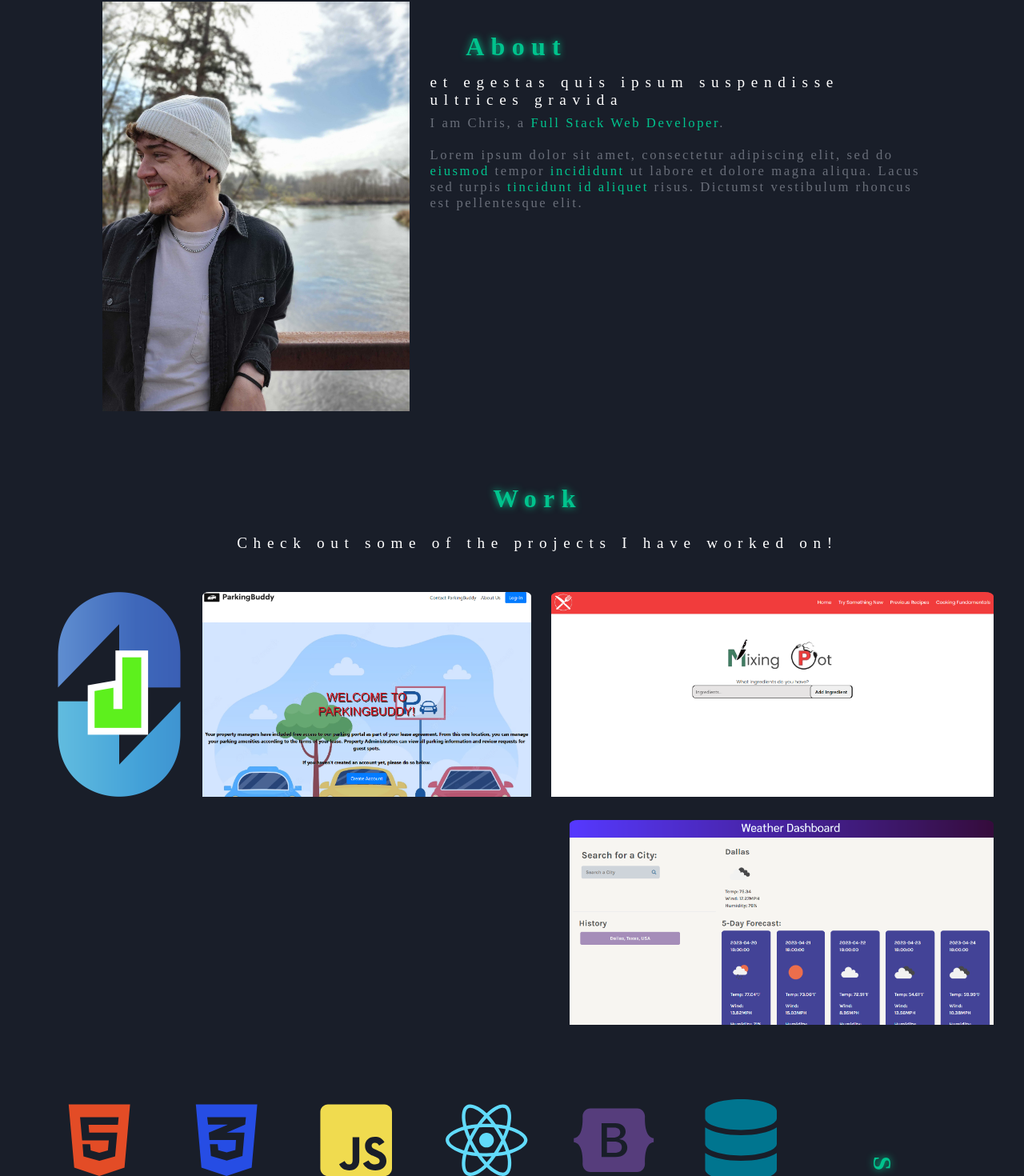
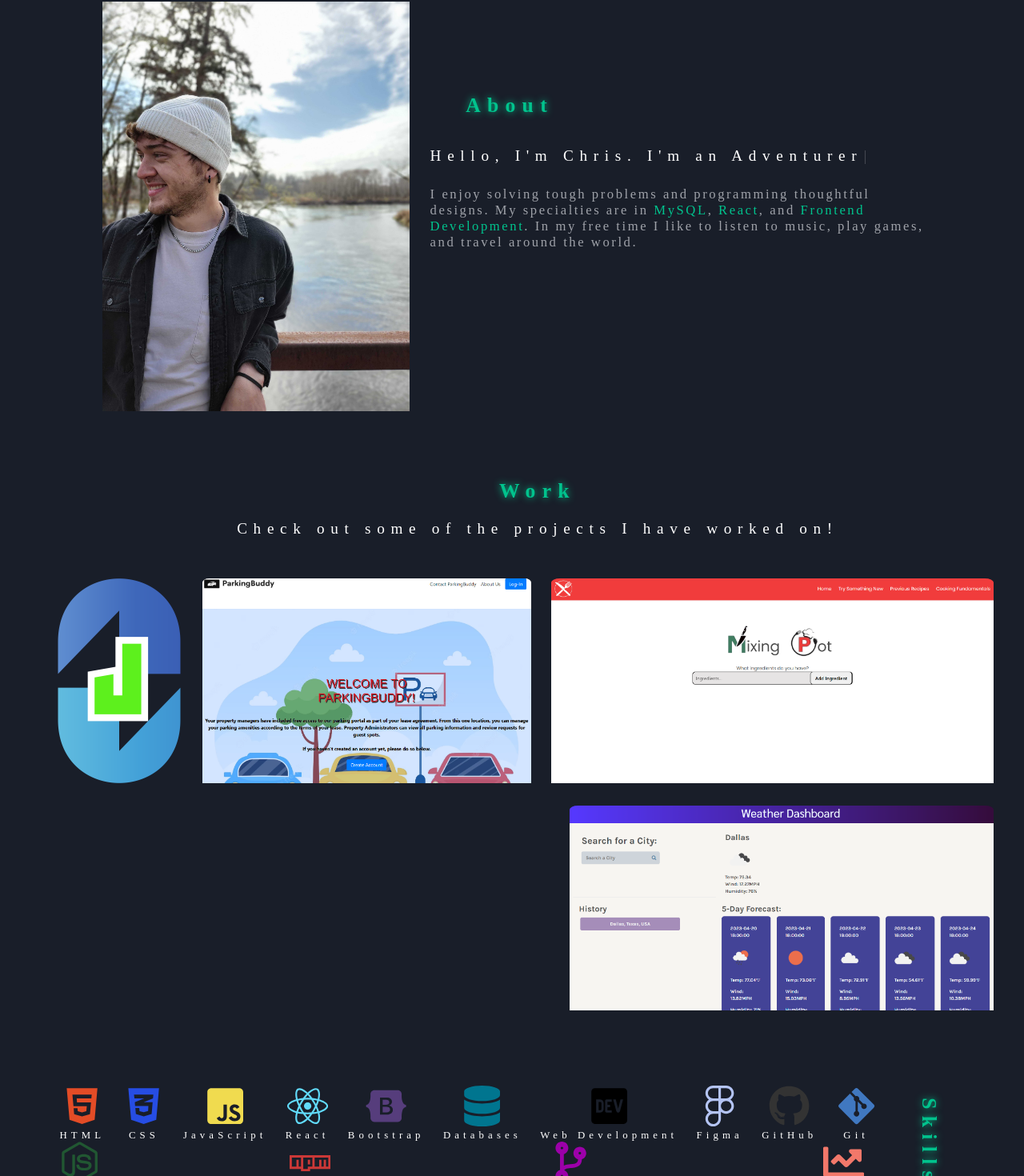
Before and after one commit to CBaldock2/Portfolio-v2, a React (Create React App) app: page / in a window 1280 px wide. Shown: the part 190-1660 px from the top of the page at 80% size. Built offline with nearby package versions, Linux system fonts and the light colour scheme.

Commit message:
adds my about me paragraph

```diff
--- a/package.json
+++ b/package.json
@@ -2,6 +2,7 @@
   "name": "my-react-app",
   "version": "0.1.0",
   "private": true,
+  "homepage": "https://CBaldock2.github.io/Portfolio-v2",
   "dependencies": {
     "@emailjs/browser": "^3.11.0",
     "@testing-library/jest-dom": "^5.17.0",
@@ -9,13 +10,17 @@
     "@testing-library/user-event": "^13.5.0",
     "emailjs": "^4.0.2",
     "emailjs-com": "^3.2.0",
+    "gh-pages": "^5.0.0",
     "react": "^18.2.0",
     "react-dom": "^18.2.0",
     "react-icons": "^4.10.1",
     "react-scripts": "5.0.1",
+    "typewriter-effect": "^2.20.1",
     "web-vitals": "^2.1.4"
   },
   "scripts": {
+    "predeploy": "npm run build",
+    "deploy": "gh-pages -d build",
     "start": "react-scripts start",
     "build": "react-scripts build",
     "test": "react-scripts test",
--- a/src/App.css
+++ b/src/App.css
@@ -1,5 +1,6 @@
 * {
   scroll-behavior: smooth;
+  font-family: IBM Plex Serif;
 }
 
 .header {
@@ -54,15 +55,12 @@ a {
   padding-top: 10%;
   display: flex;
   justify-content: space-between;
+  align-items: center;
 }
 
 .profilePic {
   margin: 5% 2% 0 10%;
   height: 40vw;
-}
-
-.aboutWording {
-  margin-top: 8%;
 }
 
 .about,
@@ -72,12 +70,12 @@ a {
 .source {
   color: #01C38D;
   text-shadow: 0px 0px 10px #01C38D;
-  font-size: 2.5vw;
+  font-size: 2vw;
   letter-spacing: .65vw;
 }
 
 .about {
-  margin: 0 0 2% 6%;
+  margin: -3% 0 5% 6%;
 }
 
 .shortAboutMe,
@@ -94,7 +92,7 @@ a {
 
 .longAboutMe {
   margin: 1% 15% 0 0;
-  color: #696E79;
+  color: #9fa2a9;
   font-size: 1.3vw;
   letter-spacing: .2vw;
 }
@@ -132,7 +130,6 @@ a {
 
 .skill {
   rotate: 90deg;
-  letter-spacing: 2vw;
 }
 
 .pageBreak {
--- a/src/App.js
+++ b/src/App.js
@@ -6,6 +6,7 @@ import Skill from './components/Skills/Skill';
 import ContactForm from './components/Contact/ContactForm';
 import { FaEnvelope, FaGithub, FaInstagram, FaLinkedin } from 'react-icons/fa';
 import Logo from './Assets/imgs/Logo.png'
+import AboutHead from './components/AboutHead/AboutHead';
 
 function App() {
   return (
@@ -30,13 +31,12 @@ function App() {
               About
             </h2>
             <p className='shortAboutMe'>
-              et egestas quis ipsum suspendisse ultrices gravida
+              <AboutHead />
             </p>
             <p className='longAboutMe'>
-              I am Chris, a <span className='highlights'>Full Stack Web Developer</span>.
               <br />
-              <br />
-              Lorem ipsum dolor sit amet, consectetur adipiscing elit, sed do <span className='highlights'>eiusmod</span> tempor <span className='highlights'>incididunt</span> ut labore et dolore magna aliqua. Lacus sed turpis <span className='highlights'>tincidunt id aliquet</span> risus. Dictumst vestibulum rhoncus est pellentesque elit.
+              I enjoy solving tough problems and programming thoughtful designs.
+              My specialties are in <span className='highlights'>MySQL</span>, <span className='highlights'>React</span>, and <span className='highlights'>Frontend Development</span>. In my free time I like to listen to music, play games, and travel around the world.
             </p>
           </div>
         </section>
--- /dev/null
+++ b/src/components/AboutHead/AboutHead.jsx
@@ -0,0 +1,43 @@
+import React from "react";
+import TypeWriter from 'typewriter-effect';
+
+function AboutHead() {
+    return (
+        <TypeWriter
+            onInit={(typewriter) => {
+                typewriter
+                    .changeDelay(25)
+                    .changeDeleteSpeed(20)
+                    .typeString("Hello, I'm Chris. I'm a ")
+                    .pauseFor(600)
+                    .typeString("Carpenter")
+                    .pauseFor(400)
+                    .deleteChars(9)
+                    .typeString("Husband")
+                    .pauseFor(400)
+                    .deleteChars(7)
+                    .typeString("Friend...?")
+                    .pauseFor(300)
+                    .deleteChars(11)
+                    .typeString("n Adventurer")
+                    .pauseFor(400)
+                    .deleteChars(12)
+                    .typeString(" Cook")
+                    .pauseFor(300)
+                    .deleteChars(4)
+                    .typeString(" Cat Dad")
+                    .pauseFor(600)
+                    .deleteChars(8)
+                    .changeDelay(60)
+                    .typeString(" ...")
+                    .pauseFor(1000)
+                    .changeDeleteSpeed(40)
+                    .deleteChars(10)
+                    .typeString(" A Full-Stack Developer")
+                    .start();
+            }}
+        />
+    )
+}
+
+export default AboutHead
--- a/src/components/Project/Project.css
+++ b/src/components/Project/Project.css
@@ -67,3 +67,20 @@ h3 {
 .projectDescription {
     letter-spacing: .1vw;
 }
+
+.projectSkillContainer {
+    display: flex;
+    justify-content: space-around;
+    flex-wrap: wrap;
+    align-items: end;
+    margin-top: 30%;
+}
+
+.projectSkill {
+    margin: 1%;
+    background-color: #01C38D;
+    padding: 2%;
+    border-radius: 100%;
+    box-shadow:  0px 0px 7px #FFF;
+    letter-spacing: .2vw;
+}
--- a/src/components/Project/ProjectCard.jsx
+++ b/src/components/Project/ProjectCard.jsx
@@ -8,9 +8,10 @@ function ProjectCard(props) {
             <img className="image" src={props.imgPath} alt="project Chris Baldock contributed to"></img>
             <div className="cardBody">
                 <h3>{props.title}</h3>
-                <p className="projectDescription">{props.description}</p>
-                <div>
-                    {props.skills}
+                <div className="projectSkillContainer">
+                    {Array.isArray(props.skills) && props.skills.map((skill) => (
+                        <div key={skill} className='projectSkill'>{skill}</div>
+                    ))}
                 </div>
             </div>
         </a>
--- a/src/components/Project/ProjectList.jsx
+++ b/src/components/Project/ProjectList.jsx
@@ -13,7 +13,6 @@ function ProjectList() {
                         className='projectCard'
                         imgPath={Jolt}
                         title='Jolt'
-                        description='This is Jolt'
                         deployed='https://jolt2.herokuapp.com/'
                         skills={['#React', '#Chart.js']}
                     />
@@ -21,7 +20,6 @@ function ProjectList() {
                         className='projectCard'
                         imgPath={ParkingBuddy}
                         title='Parking Buddy'
-                        description='This is PD'
                         deployed='https://serene-cove-30368.herokuapp.com/'
                         skills={['#React', '#Chart.js']}
                     />
@@ -29,7 +27,6 @@ function ProjectList() {
                         className='projectCard'
                         imgPath={MixingPot}
                         title='Mixing Pot'
-                        description='This is MP'
                         deployed='https://three-amigos-recipes.github.io/three-amigos-recipes/'
                         skills={['#React', '#Chart.js']}
                     />
@@ -37,7 +34,6 @@ function ProjectList() {
                         className='projectCard'
                         imgPath={WeatherDashboard}
                         title='Weather Dashboard'
-                        description='This is WD'
                         deployed='https://cbaldock2.github.io/Weather-Dashboard/'
                         skills={['#React', '#Chart.js']}
                     />
--- a/src/components/Skills/Skill.css
+++ b/src/components/Skills/Skill.css
@@ -4,7 +4,7 @@
     justify-content: space-between;
     text-align: center;
     font-family: IBM Plex Serif;
-    font-size: 90%;
+    font-size: 80%;
     letter-spacing: .4vw;
 }
 
@@ -24,7 +24,7 @@
 }
 
 .icon {
-    font-size: 8vw;
+    font-size: 4vw;
 }
 
 p {
```
Also changed, not shown: 1 other file (tests, documents, lock files or other folders).
